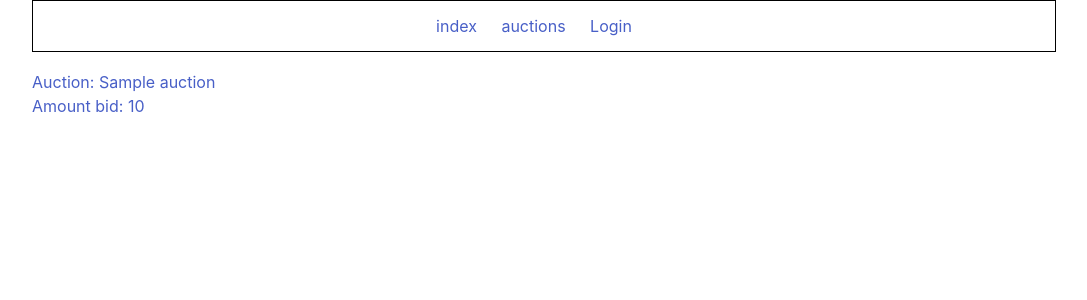
After one commit to fezzzle/django_auction, a Django app: template auction/templates/auction/my_bids.html in a window 1280 px wide. The commit adds this page. Shown: the top 300 px of the page, without its empty margins (96-1183 px from the left). Run offline with Django 3.2, Linux system fonts and the light colour scheme; the template is opened without the code that fills it: most values are stand-ins (such as "Sample title", 1, 10 or a date in 2020).

Commit message:
added my_bids route

```diff
--- a/auction/templates/auction/base.html
+++ b/auction/templates/auction/base.html
@@ -36,9 +36,10 @@
     <div class="link">
       <a href="{% url 'auction:index' %}">index</a>
       <a href="{% url 'auction:auctions' %}">auctions</a>
-      <a href="{% url 'auction:create' %}">create</a>
-      <a href="{% url 'auction:my_auctions' %}">my auctions</a>
       {% if user.is_authenticated %}
+        <a href="{% url 'auction:create' %}">create</a>
+        <a href="{% url 'auction:my_auctions' %}">my auctions</a>
+        <a href="{% url 'auction:my_bids' %}">my bids</a>
         <a href="{% url 'logout' %}">Logout</a>
       {% else %}
         <a href="{% url 'login' %}">Login</a>
--- a/auction/templates/auction/detail.html
+++ b/auction/templates/auction/detail.html
@@ -19,7 +19,7 @@
     {% endif %}
 
     <p>Description: {{ auction.description }}</p>
-    <p>Starting form: {{ auction.min_value }}</p>
+    <p>Starting from: {{ auction.min_value }}</p>
     <p>Auction ends in: {{ auction.seconds_remaining }}</p>
     {% if auction.final_value %}
         <p>Winning value: {{ auction.final_value }}</p>
--- a/auction/templates/auction/my_auctions.html
+++ b/auction/templates/auction/my_auctions.html
@@ -4,6 +4,7 @@
     <ul>
     {% if my_auctions %}
         {% for auction in my_auctions %}
+        <a href="{% url 'auction:detail' auction.id %}">
             <li>{{ auction.title }}</li>
             <li>{{ auction.description }}</li>
             <!-- <li>{{ auction.is_active }}</li> -->
@@ -16,6 +17,7 @@
                 <li>Auction has ended!</li>
                 <br>
             {% endif %}
+        </a>
         {% endfor %}
     {% else %}
         <h1>You dont have any auctions!</h1>
--- /dev/null
+++ b/auction/templates/auction/my_bids.html
@@ -0,0 +1,17 @@
+{% extends "auction/base.html" %}
+
+{% block content %}
+    <ul>
+    {% if my_bids %}
+        {% for bid in my_bids %}
+        <a href="{% url 'auction:detail' bid.auction.id %}">
+            <li>Auction: {{ bid.auction }}</li>
+            <li>Amount bid: {{ bid.amount }}</li>
+            <br>
+        </a>
+        {% endfor %}
+    {% else %}
+        <h1>You have not made any bids!</h1>
+    {% endif%}
+    </ul>
+{% endblock content%}
--- a/auction/templates/registration/login.html
+++ b/auction/templates/registration/login.html
@@ -1,10 +1,14 @@
 {% extends "auction/base.html" %}
 
 {% block content %}
+{% if user.is_anonymous %}
     <h2>Log In</h2>
     <form method="post">
         {% csrf_token %}
         {{ form.as_p }}
         <button type="submit">Log In</button>
     </form>
+{% else %}
+    <a href="{% url 'auction:index'%}"><p>Go back to index</p></a>
+{% endif %}
 {% endblock content %}
--- a/auction/urls.py
+++ b/auction/urls.py
@@ -12,4 +12,5 @@ urlpatterns = [
     path('auctions/delete_auctions', views.delete_auctions, name='delete_auctions'),
     path('auctions/my_auctions', views.my_auctions, name='my_auctions'),
     path('auctions/bid/<int:auction_id>', views.bid, name='bid'),
+    path('auctions/my_bids', views.my_bids, name='my_bids'),
 ]
--- a/auction/views.py
+++ b/auction/views.py
@@ -90,6 +90,12 @@ def my_auctions(request):
     return render(request, "auction/my_auctions.html", {'my_auctions': my_auctions})
 
 @login_required
+def my_bids(request):
+    my_bids = Bid.objects.all().filter(bidder_id=request.user.id).order_by('-time_added')
+    logger.info(f"MY BIDS ARE: {my_bids}")
+    return render(request, "auction/my_bids.html", {'my_bids': my_bids})
+
+@login_required
 def bid(request, auction_id):
     auction = get_object_or_404(Auction, pk=auction_id)
     auction.resolve()
--- a/django_auction/settings.py
+++ b/django_auction/settings.py
@@ -56,7 +56,7 @@ LOGGING = {
 
 
 INSTALLED_APPS = [
-    # 'django_extensions',
+    'django_extensions',
     'auction.apps.AuctionConfig',
     'django.contrib.admin',
     'django.contrib.auth',
--- a/django_auction/views.py
+++ b/django_auction/views.py
@@ -4,6 +4,8 @@ from django.http import HttpResponse
 from django.shortcuts import render, redirect
 
 def register(request):
+    if request.user.is_authenticated:
+        return redirect('auction:index')
     if request.method == "POST":
         form = UserCreationForm(request.POST)
         if form.is_valid():
```
